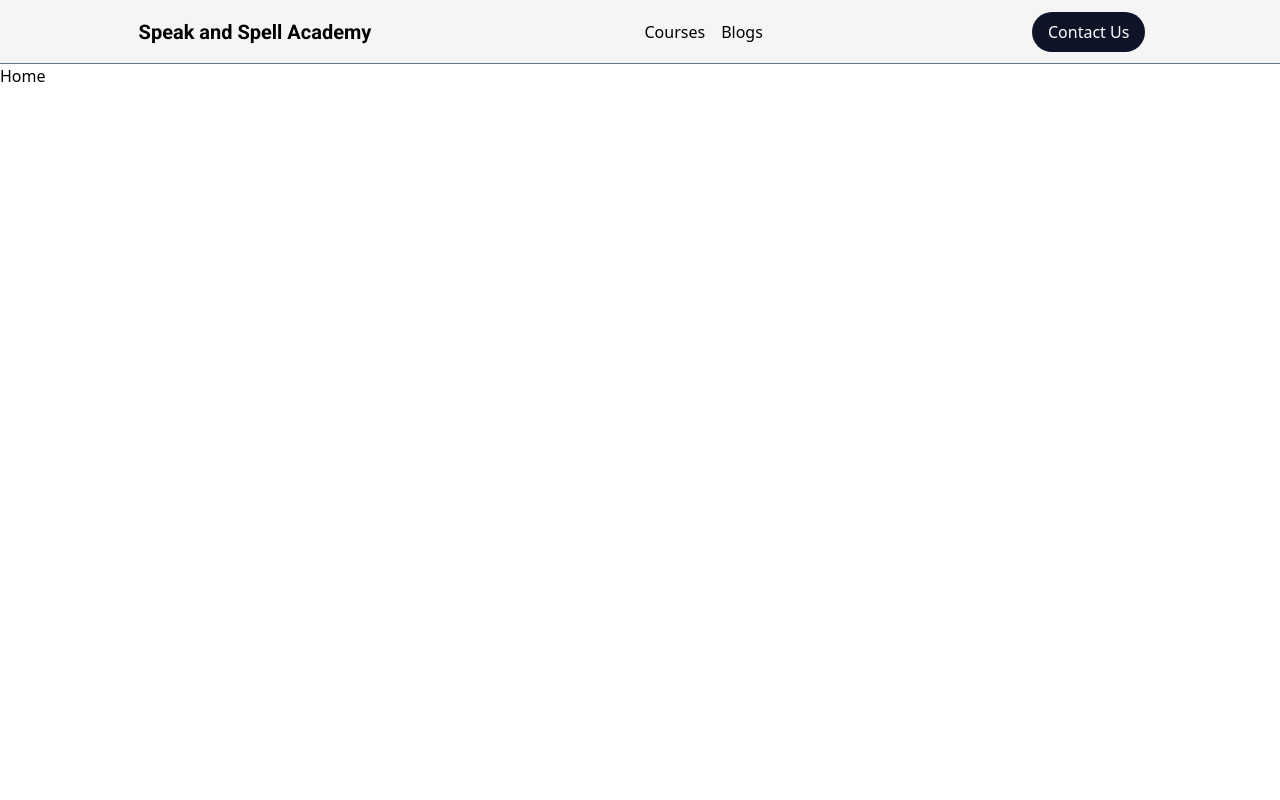
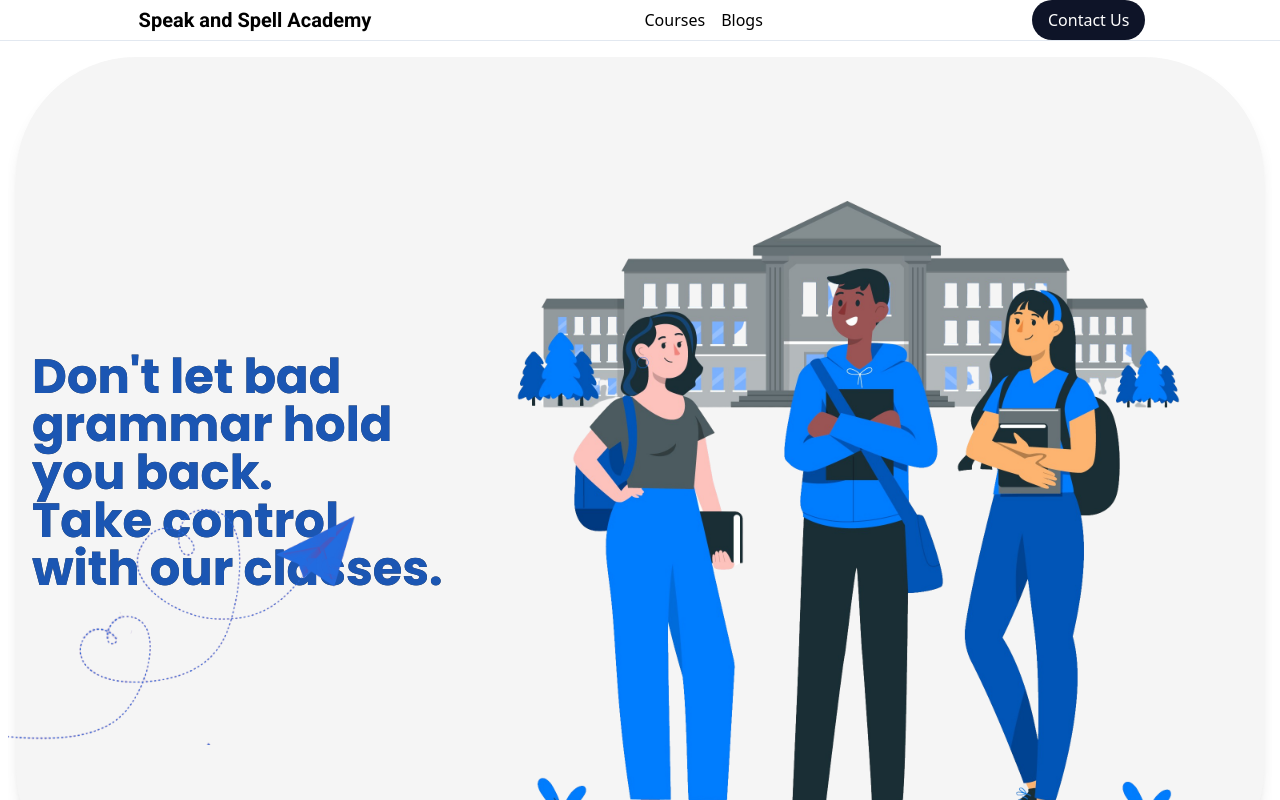
Before and after one commit to dhruvkaushik305/speakandspell, a React (Vite) app in the folder frontend/: page / in a window 1280 px wide. Built offline with nearby package versions, Linux system fonts and the light colour scheme.

Commit message:
FEAT: Created the hero section for the landing page

```diff
--- a/frontend/index.html
+++ b/frontend/index.html
@@ -2,15 +2,19 @@
 <html lang="en">
   <head>
     <meta charset="UTF-8" />
-    <link rel="icon" type="image/svg+xml" href="/vite.svg" />
+    <!-- <link rel="icon" type="image/svg+xml" href="/vite.svg" /> -->
     <link rel="preconnect" href="https://fonts.googleapis.com" />
     <link rel="preconnect" href="https://fonts.gstatic.com" crossorigin />
     <link
       href="https://fonts.googleapis.com/css2?family=Roboto:ital,wght@0,100;0,300;0,400;0,500;0,700;0,900;1,100;1,300;1,400;1,500;1,700;1,900&display=swap"
       rel="stylesheet"
     />
+    <link
+      href="https://fonts.googleapis.com/css2?family=Poppins:ital,wght@0,100;0,200;0,300;0,400;0,500;0,600;0,700;0,800;0,900;1,100;1,200;1,300;1,400;1,500;1,600;1,700;1,800;1,900&display=swap"
+      rel="stylesheet"
+    />
     <meta name="viewport" content="width=device-width, initial-scale=1.0" />
-    <title>Vite + React + TS</title>
+    <title>Speak and Spell Academy</title>
   </head>
   <body>
     <div id="root"></div>
--- a/frontend/src/App.tsx
+++ b/frontend/src/App.tsx
@@ -1,12 +1,13 @@
 import { Route, Routes } from "react-router-dom";
 import NavbarLayout from "./Layouts/NavbarLayout";
+import HomeLayout from "./Layouts/HomeLayout";
 function App() {
   return (
-    <div className="">
+    <div className="flex h-screen flex-col overflow-hidden">
       <NavbarLayout />
-      <div className="h-full">
+      <div className="h-full p-2">
         <Routes>
-          <Route path="/" element={<h1>Home</h1>} />
+          <Route path="/" element={<HomeLayout />} />
           <Route path="/courses/*" element={<h1>Courses</h1>} />
           <Route path="/blogs/*" element={<h1>Blogs</h1>} />
         </Routes>
--- a/frontend/src/Layouts/HomeLayout.tsx
+++ b/frontend/src/Layouts/HomeLayout.tsx
@@ -0,0 +1,28 @@
+import React from "react";
+import studentsImage from "../assets/students.png";
+import paperPlane from "../assets/paper plane.png";
+const HomeLayout: React.FC = () => {
+  return (
+    <section className="flex h-full flex-col items-center overflow-y-auto overflow-x-hidden bg-white p-2">
+      <div className="flex w-fit items-center justify-center rounded-[120px] bg-neutral-100 p-4 shadow-lg">
+        <div className="font-Poppins relative z-10 flex h-full items-center bg-black bg-clip-text text-5xl font-bold text-CelticBlue/80">
+          <p className="">
+            Don't let bad grammar hold you back.
+            <br /> Take control with our classes.
+          </p>
+          <img
+            src={paperPlane}
+            alt="paper plane"
+            className="absolute bottom-[8rem] right-[2rem] -z-10"
+          />
+        </div>
+        <img
+          src={studentsImage}
+          alt="students vector image"
+          className="size-[50rem]"
+        />
+      </div>
+    </section>
+  );
+};
+export default HomeLayout;
--- a/frontend/src/Layouts/NavbarLayout.tsx
+++ b/frontend/src/Layouts/NavbarLayout.tsx
@@ -3,15 +3,15 @@ import NavbarLinksComponent from "../Components/NavbarLinksComponent";
 import { Link } from "react-router-dom";
 const NavbarLayout: React.FC = () => {
   return (
-    <div className="sticky flex h-[4rem] items-center justify-around border-b border-slate-500 bg-neutral-100">
-      <Link className="font-Roboto p-1 text-xl font-bold" to="/">
+    <div className="sticky flex h-[4rem] items-center justify-around border-b border-slate-200">
+      <Link className="p-1 font-Roboto text-xl font-bold" to="/">
         Speak and Spell Academy
       </Link>
       <nav className="flex gap-4">
         <NavbarLinksComponent title="Courses" />
         <NavbarLinksComponent title="Blogs" />
       </nav>
-      <button className="bg-OxfordBlue rounded-full px-4 py-2 text-white">
+      <button className="rounded-full bg-OxfordBlue px-4 py-2 text-white">
         Contact Us
       </button>
     </div>
--- a/frontend/tailwind.config.js
+++ b/frontend/tailwind.config.js
@@ -5,6 +5,7 @@ export default {
     extend: {
       fontFamily: {
         Roboto: ["Roboto", "sans-serif"],
+        Poppins: ["Poppins", "sans-serif"],
       },
       colors: {
         CelticBlue: "#226CE0",
```
Also changed, not shown: frontend/src/assets/paper plane.png (added), frontend/src/assets/students.png (added).
